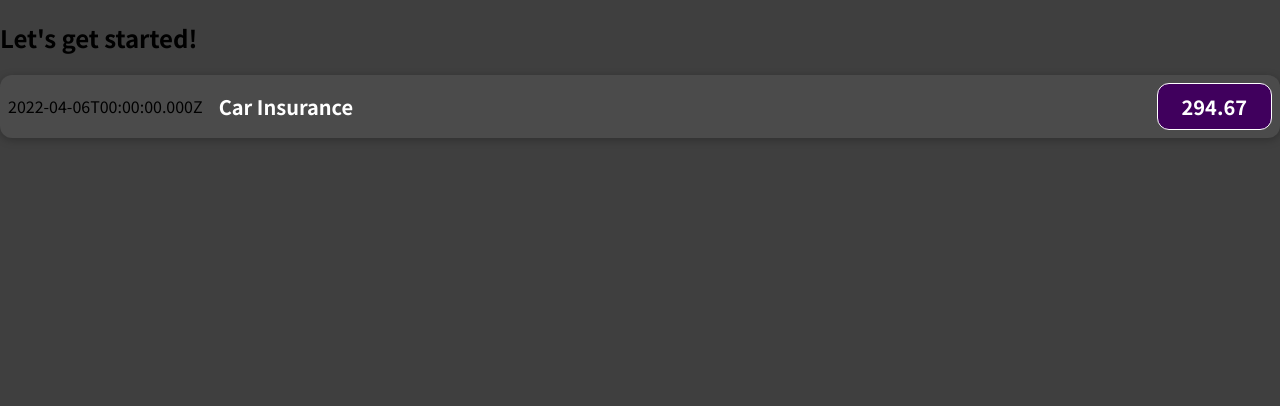
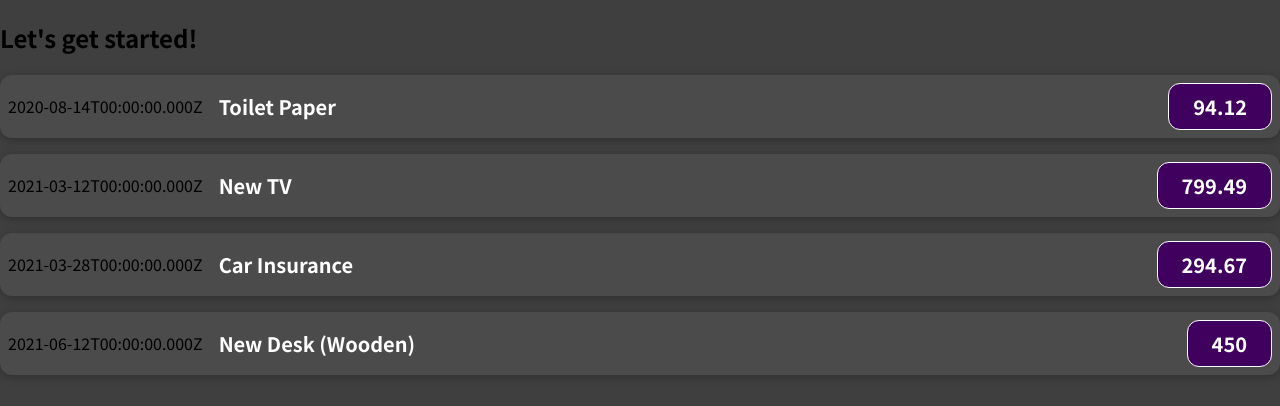
Before and after one commit to kiranbansode/learn-react, a JavaScript app in the folder 03/: page / in a window 1280 px wide. Shown: the top 406 px of the page. Built offline with nearby package versions, Linux system fonts and the light colour scheme.

Commit message:
03.13. Passing Data via props

```diff
--- a/03/src/App.js
+++ b/03/src/App.js
@@ -1,10 +1,51 @@
 import ExpenseItem from "./components/ExpenseItem";
 
 function App() {
+	const expenses = [
+		{
+			id: "e1",
+			title: "Toilet Paper",
+			amount: 94.12,
+			date: new Date(2020, 7, 14),
+		},
+		{ id: "e2", title: "New TV", amount: 799.49, date: new Date(2021, 2, 12) },
+		{
+			id: "e3",
+			title: "Car Insurance",
+			amount: 294.67,
+			date: new Date(2021, 2, 28),
+		},
+		{
+			id: "e4",
+			title: "New Desk (Wooden)",
+			amount: 450,
+			date: new Date(2021, 5, 12),
+		},
+	];
+
 	return (
 		<div>
 			<h2>Let's get started!</h2>
-			<ExpenseItem></ExpenseItem>
+			<ExpenseItem
+				title={expenses[0].title}
+				amount={expenses[0].amount}
+				date={expenses[0].date}
+			></ExpenseItem>
+			<ExpenseItem
+				title={expenses[1].title}
+				amount={expenses[1].amount}
+				date={expenses[1].date}
+			></ExpenseItem>
+			<ExpenseItem
+				title={expenses[2].title}
+				amount={expenses[2].amount}
+				date={expenses[2].date}
+			></ExpenseItem>
+			<ExpenseItem
+				title={expenses[3].title}
+				amount={expenses[3].amount}
+				date={expenses[3].date}
+			></ExpenseItem>
 		</div>
 	);
 }
--- a/03/src/components/ExpenseItem.js
+++ b/03/src/components/ExpenseItem.js
@@ -1,16 +1,12 @@
 import "./ExpenseItem.css";
 
-function ExpenseItem() {
-	const expenseDate = new Date(2022, 3, 6);
-	const expenseTitle = "Car Insurance";
-	const expenseAmount = 294.67;
-
+function ExpenseItem(props) {
 	return (
 		<div className="expense-item">
-			<div>{expenseDate.toISOString()}</div>
+			<div>{props.date.toISOString()}</div>
 			<div className="expense-item__description">
-				<h2>{expenseTitle}</h2>
-				<div className="expense-item__price">{expenseAmount}</div>
+				<h2>{props.title}</h2>
+				<div className="expense-item__price">{props.amount}</div>
 			</div>
 		</div>
 	);
```
Also changed, not shown: 1 other file (tests, documents, lock files or other folders).
